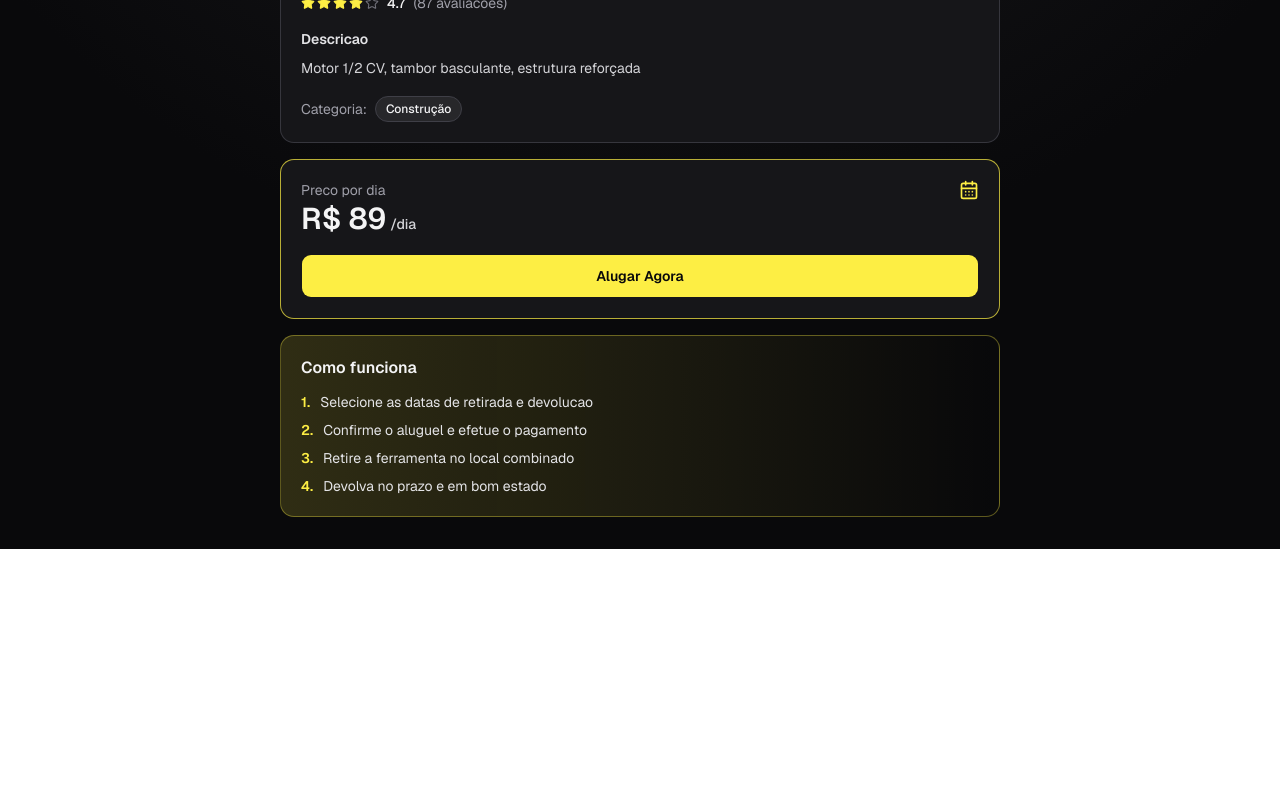
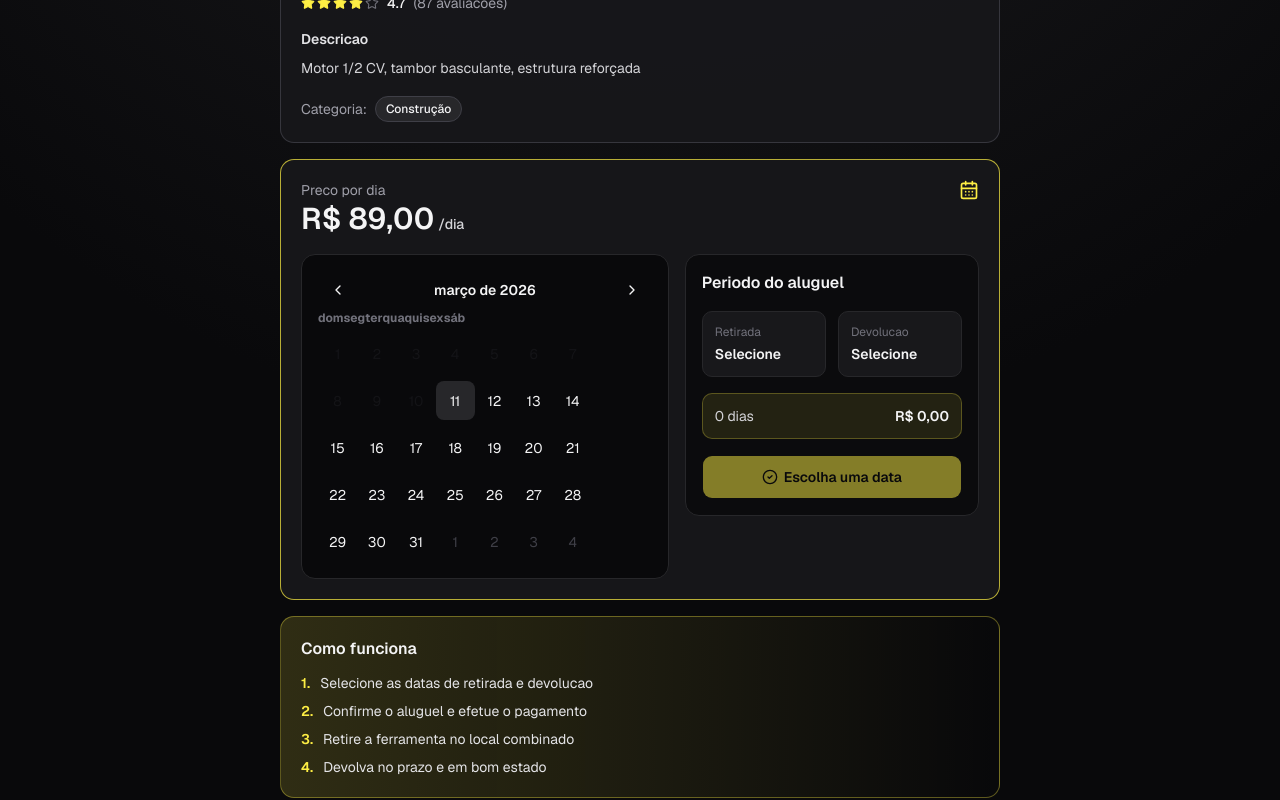
Before and after one commit to ViniciusBoroto/AlugaAi, a Next.js app in the folder frontend/: page /rent-product/betoneira-120l in a window 1280 px wide. Shown: the part 540-1340 px from the top of the page. Before the commit the page ends 1089 px from the top, so only its background shows below. Built offline with nearby package versions, Linux system fonts and the light colour scheme.

Commit message:
Adicionar calendario de aluguel

```diff
--- a/frontend/app/rent-product/[id]/page.tsx
+++ b/frontend/app/rent-product/[id]/page.tsx
@@ -1,8 +1,8 @@
 import Link from "next/link"
 import { notFound } from "next/navigation"
-import { ArrowLeft, CalendarDays, Star } from "lucide-react"
+import { ArrowLeft, Star } from "lucide-react"
 
-import { Button } from "@/components/ui/button"
+import { RentalDatePicker } from "@/components/rental-date-picker"
 import { products } from "@/lib/products"
 
 const rentalSteps = [
@@ -83,25 +83,7 @@ export default async function RentProductPage({ params }: RentProductPageProps)
           </div>
         </section>
 
-        <section className="rounded-xl border border-[#FDEE44]/70 bg-zinc-900/95 p-4 sm:p-5">
-          <div className="flex items-start justify-between gap-3">
-            <div>
-              <p className="text-sm text-zinc-400">Preco por dia</p>
-              <p className="mt-1 text-3xl leading-none font-semibold">
-                R$ {product.price}
-                <span className="ml-1 text-sm font-medium text-zinc-300">/dia</span>
-              </p>
-            </div>
-            <CalendarDays className="size-5 text-[#FDEE44]" />
-          </div>
-
-          <Button
-            size="lg"
-            className="mt-5 h-11 w-full rounded-lg bg-[#FDEE44] text-sm font-semibold text-zinc-950 hover:bg-[#F6E542]"
-          >
-            Alugar Agora
-          </Button>
-        </section>
+        <RentalDatePicker pricePerDay={product.price} />
 
         <section className="rounded-xl border border-[#FDEE44]/35 bg-gradient-to-r from-[#FDEE44]/16 via-[#FDEE44]/8 to-transparent p-4 sm:p-5">
           <h2 className="text-base font-semibold text-zinc-100">Como funciona</h2>
--- /dev/null
+++ b/frontend/components/rental-date-picker.tsx
@@ -0,0 +1,175 @@
+"use client"
+
+import { useMemo, useState } from "react"
+import { CalendarDays, CheckCircle2 } from "lucide-react"
+import type { DateRange } from "react-day-picker"
+
+import { Button } from "@/components/ui/button"
+import { Calendar } from "@/components/ui/calendar"
+
+type RentalDatePickerProps = {
+  pricePerDay: number
+}
+
+const currencyFormatter = new Intl.NumberFormat("pt-BR", {
+  style: "currency",
+  currency: "BRL",
+})
+
+const dateFormatter = new Intl.DateTimeFormat("pt-BR", {
+  day: "2-digit",
+  month: "short",
+})
+
+function formatDate(date?: Date) {
+  return date ? dateFormatter.format(date) : "Selecione"
+}
+
+function getRentalDays(range?: DateRange) {
+  if (!range?.from) {
+    return 0
+  }
+
+  const endDate = range.to ?? range.from
+  const millisecondsInDay = 1000 * 60 * 60 * 24
+
+  return (
+    Math.round((endDate.getTime() - range.from.getTime()) / millisecondsInDay) +
+    1
+  )
+}
+
+export function RentalDatePicker({
+  pricePerDay,
+}: RentalDatePickerProps) {
+  const [range, setRange] = useState<DateRange | undefined>()
+  const [confirmationMessage, setConfirmationMessage] = useState("")
+
+  const today = useMemo(() => {
+    const date = new Date()
+    date.setHours(0, 0, 0, 0)
+    return date
+  }, [])
+
+  const rentalDays = getRentalDays(range)
+  const total = rentalDays * pricePerDay
+  const canConfirm = Boolean(range?.from)
+
+  function handleConfirm() {
+    if (!range?.from) {
+      return
+    }
+
+    const returnDate = range.to ?? range.from
+
+    setConfirmationMessage(
+      `Alugado para o periodo de ${formatDate(range.from)} ate ${formatDate(returnDate)}.`
+    )
+  }
+
+  return (
+    <section className="rounded-xl border border-[#FDEE44]/70 bg-zinc-900/95 p-4 sm:p-5">
+      <div className="flex items-start justify-between gap-3">
+        <div>
+          <p className="text-sm text-zinc-400">Preco por dia</p>
+          <p className="mt-1 text-3xl leading-none font-semibold">
+            {currencyFormatter.format(pricePerDay)}
+            <span className="ml-1 text-sm font-medium text-zinc-300">/dia</span>
+          </p>
+        </div>
+        <CalendarDays className="size-5 text-[#FDEE44]" />
+      </div>
+
+      <div className="mt-5 grid gap-4 lg:grid-cols-[1fr_0.8fr] lg:items-start">
+        <div className="overflow-hidden rounded-xl border border-zinc-800 bg-zinc-950 p-2">
+          <Calendar
+            mode="range"
+            selected={range}
+            onSelect={setRange}
+            disabled={{ before: today }}
+            numberOfMonths={1}
+            weekStartsOn={0}
+            captionLayout="label"
+            className="dark mx-auto w-full max-w-sm bg-transparent text-zinc-100 [--cell-size:2.45rem]"
+            classNames={{
+              root: "w-full",
+              month: "w-full",
+              table: "w-full",
+              caption_label: "text-sm font-semibold text-zinc-100",
+              weekday: "text-xs text-zinc-500",
+              today: "rounded-md bg-zinc-800 text-zinc-100",
+              outside: "text-zinc-700",
+              disabled: "text-zinc-700 opacity-40",
+              range_start: "bg-[#FDEE44]/20",
+              range_middle: "bg-[#FDEE44]/10 text-zinc-100",
+              range_end: "bg-[#FDEE44]/20",
+            }}
+            formatters={{
+              formatCaption: (date) =>
+                date.toLocaleDateString("pt-BR", {
+                  month: "long",
+                  year: "numeric",
+                }),
+              formatWeekdayName: (date) =>
+                date
+                  .toLocaleDateString("pt-BR", { weekday: "short" })
+                  .replace(".", ""),
+            }}
+          />
+        </div>
+
+        <div className="rounded-xl border border-zinc-800 bg-zinc-950/80 p-4">
+          <h2 className="text-base font-semibold text-zinc-100">
+            Periodo do aluguel
+          </h2>
+
+          <div className="mt-4 grid grid-cols-2 gap-3">
+            <div className="rounded-lg border border-zinc-800 bg-zinc-900 p-3">
+              <p className="text-xs text-zinc-500">Retirada</p>
+              <p className="mt-1 text-sm font-semibold text-zinc-100">
+                {formatDate(range?.from)}
+              </p>
+            </div>
+            <div className="rounded-lg border border-zinc-800 bg-zinc-900 p-3">
+              <p className="text-xs text-zinc-500">Devolucao</p>
+              <p className="mt-1 text-sm font-semibold text-zinc-100">
+                {formatDate(range?.to ?? range?.from)}
+              </p>
+            </div>
+          </div>
+
+          <div className="mt-4 rounded-lg border border-[#FDEE44]/25 bg-[#FDEE44]/10 p-3">
+            <div className="flex items-center justify-between gap-3 text-sm">
+              <span className="text-zinc-300">
+                {rentalDays || 0} {rentalDays === 1 ? "dia" : "dias"}
+              </span>
+              <span className="font-semibold text-zinc-100">
+                {currencyFormatter.format(total)}
+              </span>
+            </div>
+          </div>
+
+          <Button
+            size="lg"
+            className="mt-4 h-11 w-full rounded-lg bg-[#FDEE44] text-sm font-semibold text-zinc-950 hover:bg-[#F6E542]"
+            disabled={!canConfirm}
+            onClick={handleConfirm}
+          >
+            <CheckCircle2 className="size-4" />
+            {canConfirm ? "Alugar Agora" : "Escolha uma data"}
+          </Button>
+
+          {confirmationMessage ? (
+            <div
+              role="status"
+              aria-live="polite"
+              className="mt-3 rounded-lg border border-emerald-400/40 bg-emerald-400/10 p-3 text-sm font-medium text-emerald-200"
+            >
+              {confirmationMessage}
+            </div>
+          ) : null}
+        </div>
+      </div>
+    </section>
+  )
+}
```
